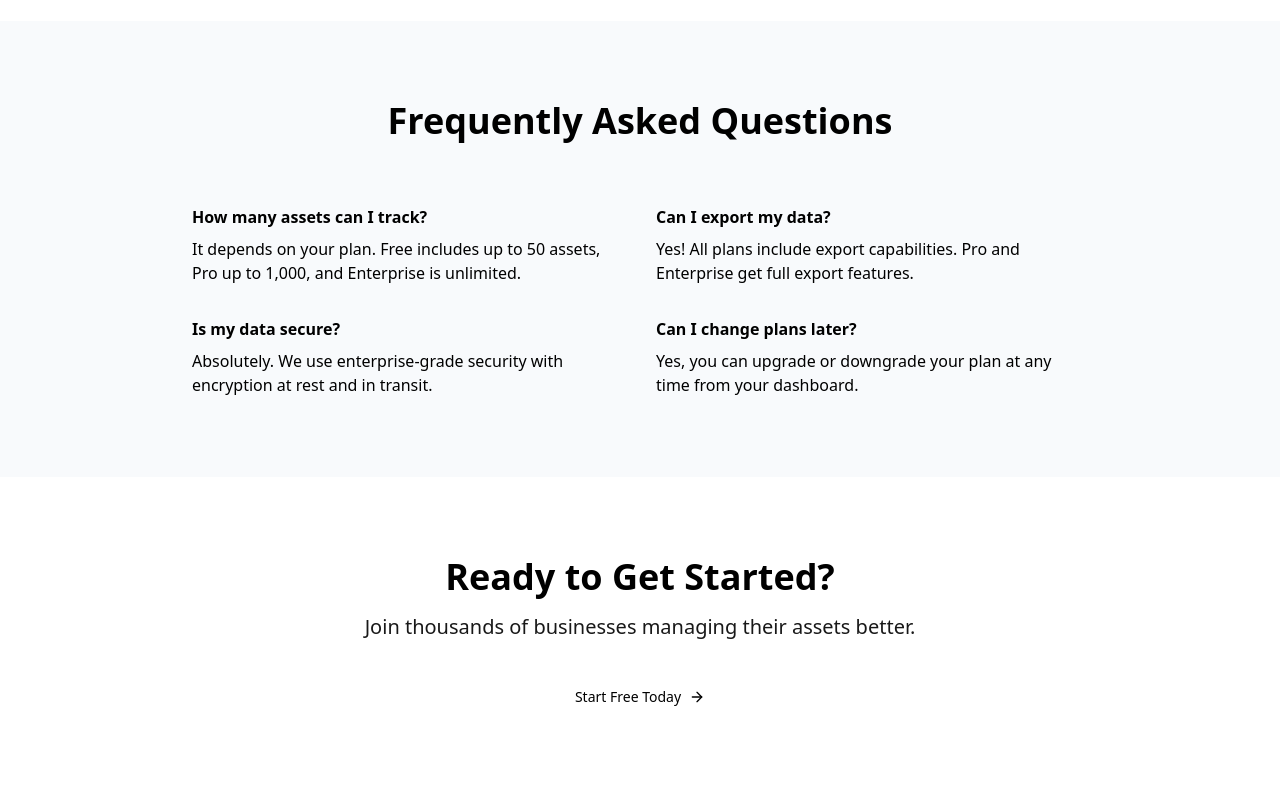
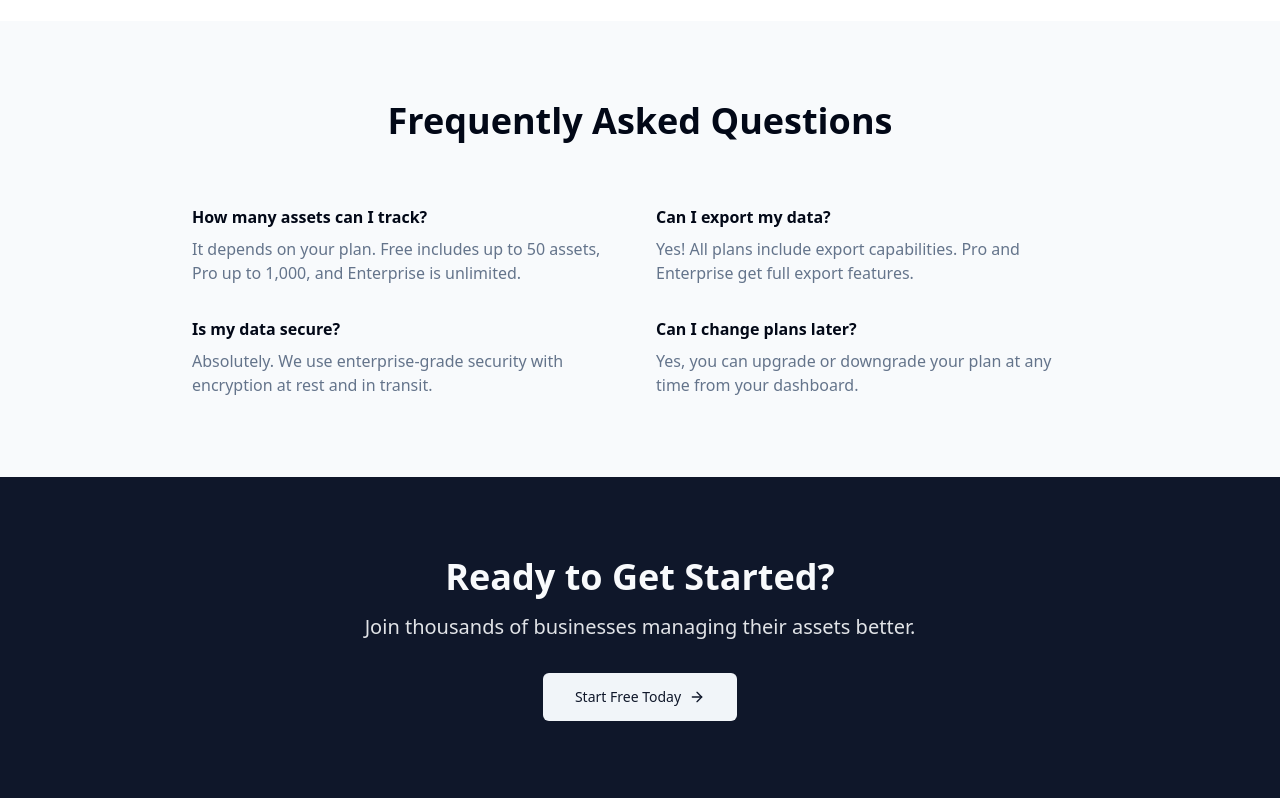
Before and after one commit to odmax/MozAsset, a Next.js app: page / in a window 1280 px wide. Shown: the part 2685-3483 px from the top of the page. Built offline with nearby package versions, Linux system fonts and the light colour scheme.

Commit message:
Fix CSS variables for button and hover styles

```diff
--- a/src/app/globals.css
+++ b/src/app/globals.css
@@ -4,48 +4,48 @@
 
 @layer base {
   :root {
-    --background: hsl(0 0% 100%);
-    --foreground: hsl(222.2 84% 4.9%);
-    --card: hsl(0 0% 100%);
-    --card-foreground: hsl(222.2 84% 4.9%);
-    --popover: hsl(0 0% 100%);
-    --popover-foreground: hsl(222.2 84% 4.9%);
-    --primary: hsl(222.2 47.4% 11.2%);
-    --primary-foreground: hsl(210 40% 98%);
-    --secondary: hsl(210 40% 96.1%);
-    --secondary-foreground: hsl(222.2 47.4% 11.2%);
-    --muted: hsl(210 40% 96.1%);
-    --muted-foreground: hsl(215.4 16.3% 46.9%);
-    --accent: hsl(210 40% 96.1%);
-    --accent-foreground: hsl(222.2 47.4% 11.2%);
-    --destructive: hsl(0 84.2% 60.2%);
-    --destructive-foreground: hsl(210 40% 98%);
-    --border: hsl(214.3 31.8% 91.4%);
-    --input: hsl(214.3 31.8% 91.4%);
-    --ring: hsl(222.2 84% 4.9%);
+    --background: 0 0% 100%;
+    --foreground: 222.2 84% 4.9%;
+    --card: 0 0% 100%;
+    --card-foreground: 222.2 84% 4.9%;
+    --popover: 0 0% 100%;
+    --popover-foreground: 222.2 84% 4.9%;
+    --primary: 222.2 47.4% 11.2%;
+    --primary-foreground: 210 40% 98%;
+    --secondary: 210 40% 96.1%;
+    --secondary-foreground: 222.2 47.4% 11.2%;
+    --muted: 210 40% 96.1%;
+    --muted-foreground: 215.4 16.3% 46.9%;
+    --accent: 210 40% 96.1%;
+    --accent-foreground: 222.2 47.4% 11.2%;
+    --destructive: 0 84.2% 60.2%;
+    --destructive-foreground: 210 40% 98%;
+    --border: 214.3 31.8% 91.4%;
+    --input: 214.3 31.8% 91.4%;
+    --ring: 222.2 84% 4.9%;
     --radius: 0.5rem;
   }
 
   .dark {
-    --background: hsl(222.2 84% 4.9%);
-    --foreground: hsl(210 40% 98%);
-    --card: hsl(222.2 84% 4.9%);
-    --card-foreground: hsl(210 40% 98%);
-    --popover: hsl(222.2 84% 4.9%);
-    --popover-foreground: hsl(210 40% 98%);
-    --primary: hsl(210 40% 98%);
-    --primary-foreground: hsl(222.2 47.4% 11.2%);
-    --secondary: hsl(217.2 32.6% 17.5%);
-    --secondary-foreground: hsl(210 40% 98%);
-    --muted: hsl(217.2 32.6% 17.5%);
-    --muted-foreground: hsl(215 20.2% 65.1%);
-    --accent: hsl(217.2 32.6% 17.5%);
-    --accent-foreground: hsl(210 40% 98%);
-    --destructive: hsl(0 62.8% 30.6%);
-    --destructive-foreground: hsl(210 40% 98%);
-    --border: hsl(217.2 32.6% 17.5%);
-    --input: hsl(217.2 32.6% 17.5%);
-    --ring: hsl(212.7 26.8% 83.9%);
+    --background: 222.2 84% 4.9%;
+    --foreground: 210 40% 98%;
+    --card: 222.2 84% 4.9%;
+    --card-foreground: 210 40% 98%;
+    --popover: 222.2 84% 4.9%;
+    --popover-foreground: 210 40% 98%;
+    --primary: 210 40% 98%;
+    --primary-foreground: 222.2 47.4% 11.2%;
+    --secondary: 217.2 32.6% 17.5%;
+    --secondary-foreground: 210 40% 98%;
+    --muted: 217.2 32.6% 17.5%;
+    --muted-foreground: 215 20.2% 65.1%;
+    --accent: 217.2 32.6% 17.5%;
+    --accent-foreground: 210 40% 98%;
+    --destructive: 0 62.8% 30.6%;
+    --destructive-foreground: 210 40% 98%;
+    --border: 217.2 32.6% 17.5%;
+    --input: 217.2 32.6% 17.5%;
+    --ring: 212.7 26.8% 83.9%;
   }
 }
 
```
